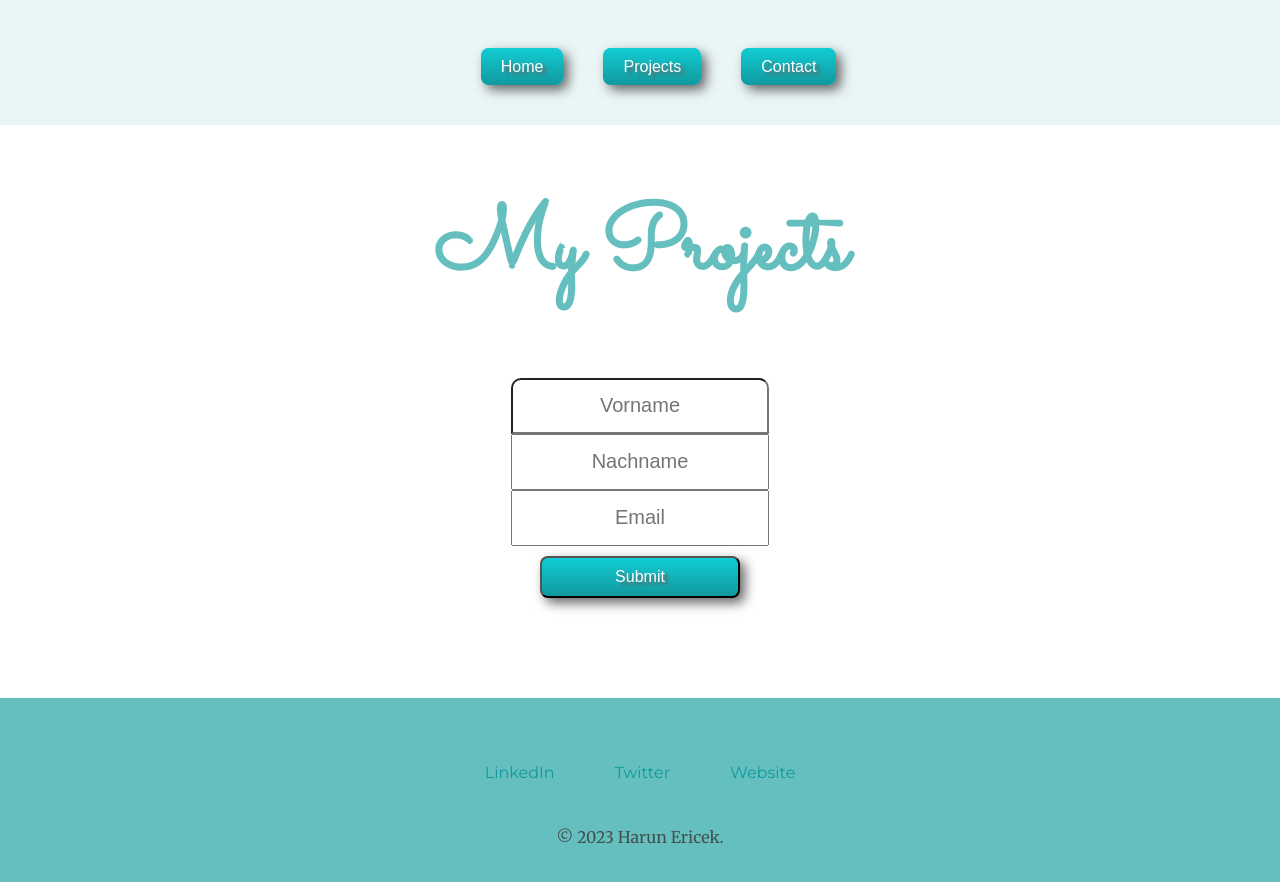
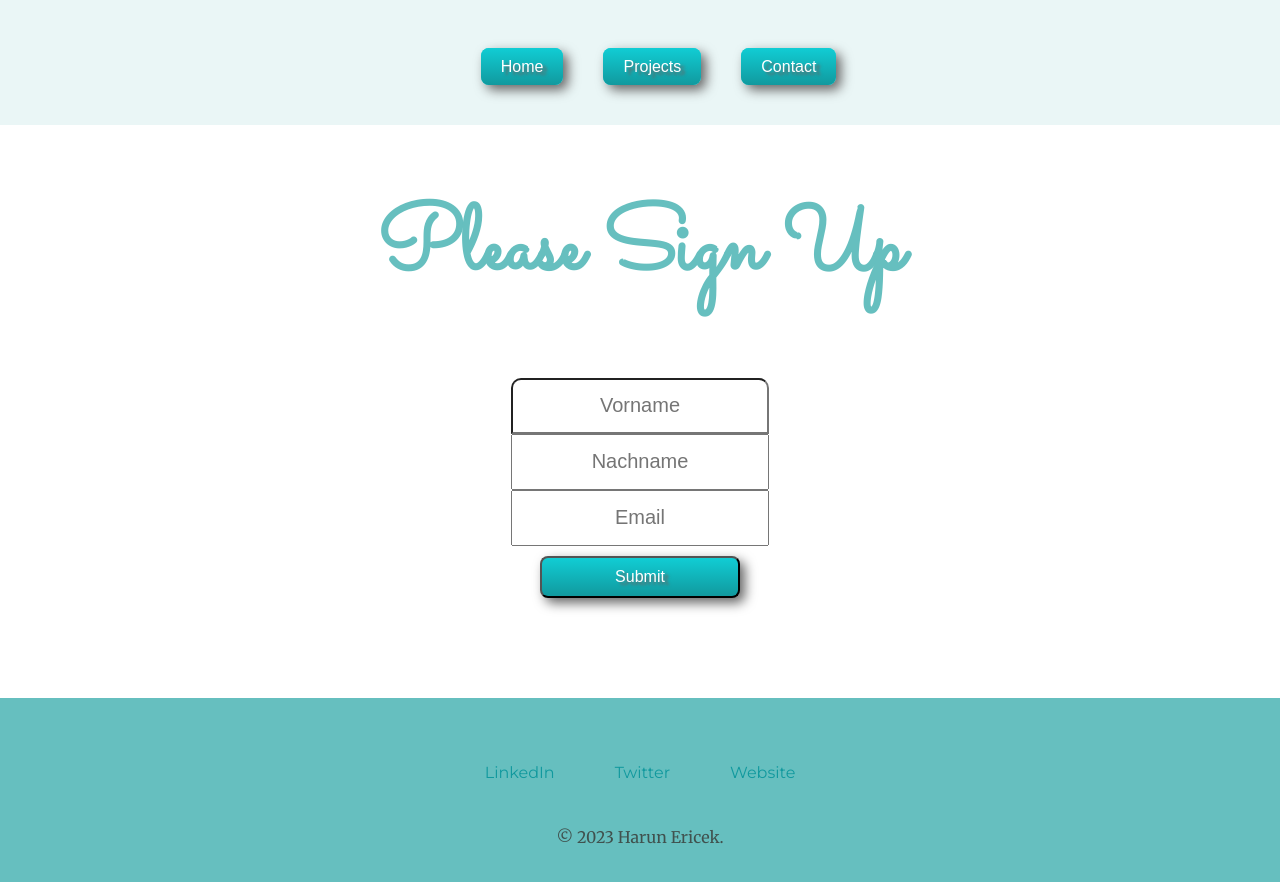
Before and after one commit to Harunericek/My-Homepage, a React (Create React App) app: page /Contact in a window 1280 px wide. Shown: the top 882 px of the page. Built offline with nearby package versions, Linux system fonts and the light colour scheme; a web font is replaced by a local one.

Commit message:
Update Contact Middle

```diff
--- a/src/components/Contact/Middle.jsx
+++ b/src/components/Contact/Middle.jsx
@@ -4,7 +4,7 @@ function Middle() {
   return (
     <div className="middle-container">
       <div className="profile">
-        <h1>My Projects</h1>
+        <h1>Please Sign Up</h1>
       </div>
       <div>
         <form className="flex-container" action="onSubmit">
```
